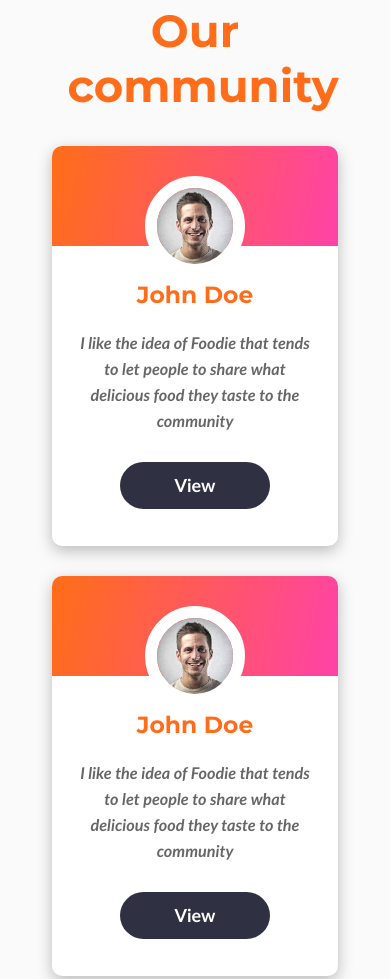
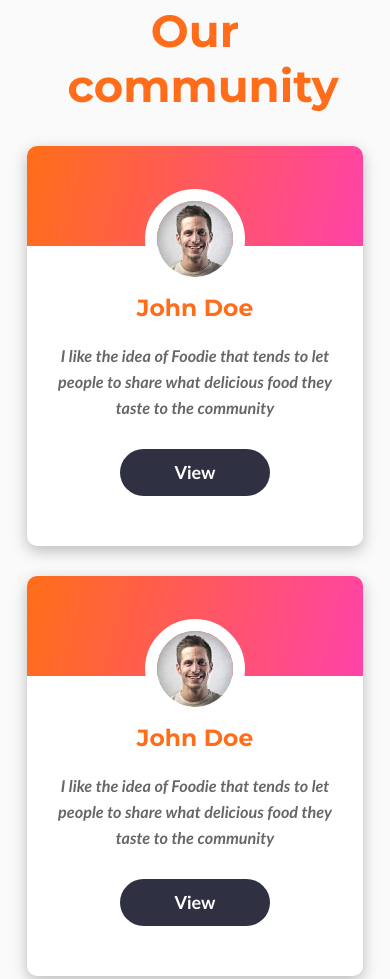
Before and after one commit to Vong3432/foodie, a plain HTML site: page index.html in a window 390 px wide. Shown: the part 4142-5121 px from the top of the page. Drawn offline with nearby package versions, Linux system fonts and the light colour scheme.

Commit message:
update index.css

```diff
--- a/style/index.css
+++ b/style/index.css
@@ -528,6 +528,8 @@ a
 
 @media screen and ( max-width: 600px )
 {
-
-
+    .community-section .container .col-3
+    {
+        margin: 15px 0;
+    }
 }
```
